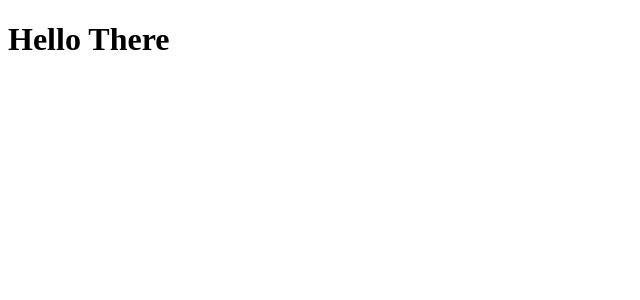
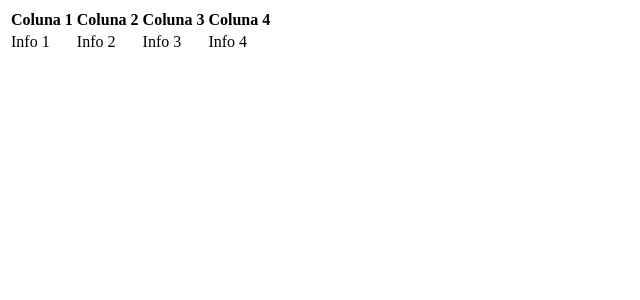
Before and after one commit to Luisf66/UNI-2, a Next.js app: page / in a window 1280 px wide. Shown: the top 300 px of the page, without its empty margins (0-640 px from the left). Built offline with nearby package versions, Linux system fonts and the light colour scheme.

Commit message:
Restart_pass3

```diff
--- a/pages/index.js
+++ b/pages/index.js
@@ -1,9 +1,24 @@
-function Teste_Unidade2() {
+function Home() {
     return (
-        <div>
-            <h1>Hello There</h1>
-        </div>
+        <table>
+            <thead>
+                <tr>
+                    <th>Coluna 1</th>
+                    <th>Coluna 2</th>
+                    <th>Coluna 3</th>
+                    <th>Coluna 4</th>
+                </tr>
+            </thead>
+            <tbody>
+                <tr>
+                    <td>Info 1</td>
+                    <td>Info 2</td>
+                    <td>Info 3</td>
+                    <td>Info 4</td>
+                </tr>
+            </tbody>
+        </table>
     )
 }
 
-export default Teste_Unidade2
+export default Home
```
